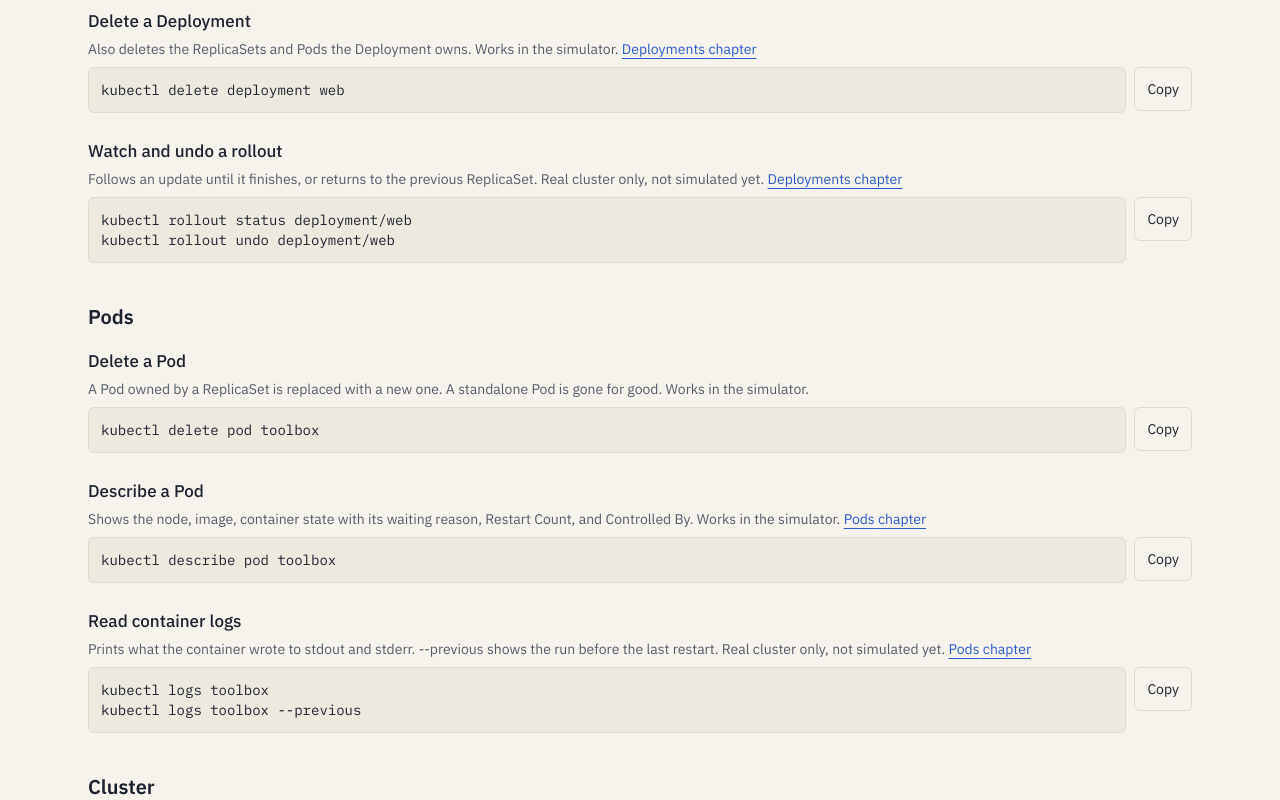
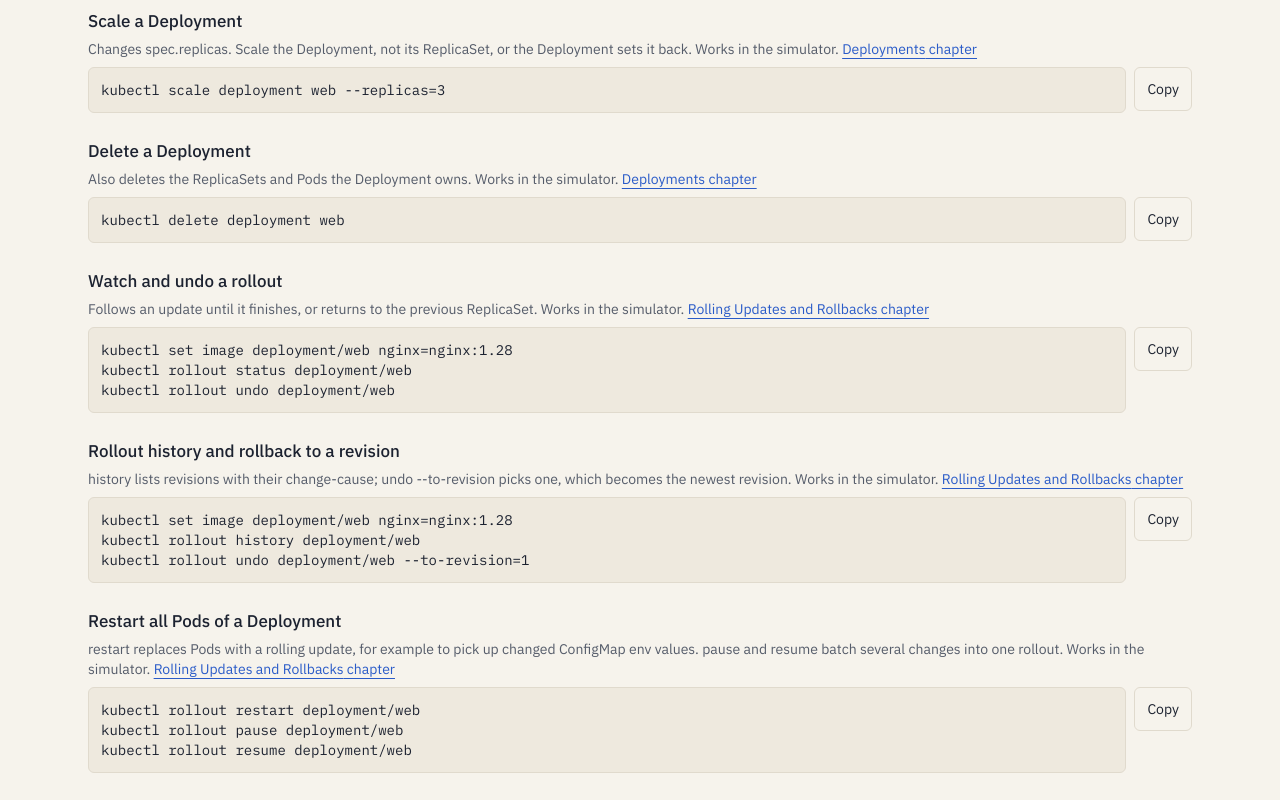
Before and after one commit to SaihanTaki/kubernetes-practice, a Next.js app: page /cheatsheet in a window 1280 px wide. Shown: the part 1560-2360 px from the top of the page. Built offline with nearby package versions, Linux system fonts and the light colour scheme.

Commit message:
feat(cheatsheet): add Services, labels, rollout, config, probe entries

```diff
--- a/content/cheatsheet.ts
+++ b/content/cheatsheet.ts
@@ -125,10 +125,10 @@ export const cheatsheet: CheatsheetEntry[] = [
     category: "Deployments",
     keywords: ["rollout", "status", "undo", "history", "update"],
     explanation: "Follows an update until it finishes, or returns to the previous ReplicaSet.",
-    code: "kubectl rollout status deployment/web\nkubectl rollout undo deployment/web",
+    code: "kubectl set image deployment/web nginx=nginx:1.28\nkubectl rollout status deployment/web\nkubectl rollout undo deployment/web",
     language: "bash",
-    simulated: false,
-    relatedChapter: "deployments",
+    simulated: true,
+    relatedChapter: "rollouts",
   },
   {
     id: "get-nodes",
@@ -286,4 +286,192 @@ spec:
     simulated: false,
     relatedChapter: "replicasets",
   },
+  {
+    id: "expose",
+    title: "Expose a Deployment as a Service",
+    category: "Services",
+    keywords: ["expose", "service", "port", "target-port", "nodeport"],
+    explanation: "Creates a Service that selects the Deployment's Pods. --target-port is the container port; it defaults to --port.",
+    code: "kubectl expose deployment web --port=80 --target-port=80 --type=NodePort",
+    language: "bash",
+    simulated: true,
+    relatedChapter: "services",
+  },
+  {
+    id: "get-services",
+    title: "List Services and their endpoints",
+    category: "Services",
+    keywords: ["get", "svc", "endpoints", "ep", "clusterip"],
+    explanation: "A Service with no endpoints selects no ready Pods: compare its selector with the Pod labels.",
+    code: "kubectl get svc\nkubectl get endpoints",
+    language: "bash",
+    simulated: true,
+    relatedChapter: "services",
+  },
+  {
+    id: "pod-ips",
+    title: "Show Pod IPs and nodes",
+    category: "Inspect",
+    keywords: ["get", "wide", "ip", "node"],
+    explanation: "-o wide adds IP and NODE columns. Pod IPs change when Pods are replaced, which is why Services exist.",
+    code: "kubectl get pods -o wide",
+    language: "bash",
+    simulated: true,
+    relatedChapter: "services",
+  },
+  {
+    id: "service-yaml",
+    title: "Service manifest",
+    category: "Services",
+    keywords: ["service", "yaml", "selector", "port", "targetport"],
+    explanation: "port is what clients use; targetPort is the container port. The selector must match the Pod labels.",
+    code: `apiVersion: v1
+kind: Service
+metadata:
+  name: web
+spec:
+  type: ClusterIP
+  selector:
+    app: web
+  ports:
+    - port: 80
+      targetPort: 80`,
+    language: "yaml",
+    simulated: false,
+    relatedChapter: "services",
+  },
+  {
+    id: "show-labels",
+    title: "Show and filter by labels",
+    category: "Labels",
+    keywords: ["labels", "show-labels", "selector", "-l", "in", "notin"],
+    explanation: "Equality (=, !=) and set-based (in, notin, exists) selectors. Quote set-based ones in a shell.",
+    code: "kubectl get pods --show-labels\nkubectl get pods -l app=web\nkubectl get pods -l 'app in (web,api)'",
+    language: "bash",
+    simulated: true,
+    relatedChapter: "labels",
+  },
+  {
+    id: "label",
+    title: "Add, change, or remove a label",
+    category: "Labels",
+    keywords: ["label", "overwrite", "remove"],
+    explanation: "Changing an existing label needs --overwrite. A trailing minus removes the key.",
+    code: "kubectl label pod toolbox tier=debug\nkubectl label pod toolbox tier=tools --overwrite\nkubectl label pod toolbox tier-",
+    language: "bash",
+    simulated: true,
+    relatedChapter: "labels",
+  },
+  {
+    id: "annotate",
+    title: "Annotate a resource",
+    category: "Labels",
+    keywords: ["annotate", "annotation", "change-cause"],
+    explanation: "Annotations hold notes for people and tools; selectors cannot use them. change-cause shows in rollout history.",
+    code: "kubectl annotate deployment web kubernetes.io/change-cause=\"update to 1.28\"",
+    language: "bash",
+    simulated: true,
+    relatedChapter: "labels",
+  },
+  {
+    id: "rollout-history",
+    title: "Rollout history and rollback to a revision",
+    category: "Deployments",
+    keywords: ["rollout", "history", "undo", "to-revision", "revision"],
+    explanation: "history lists revisions with their change-cause; undo --to-revision picks one, which becomes the newest revision.",
+    code: "kubectl set image deployment/web nginx=nginx:1.28\nkubectl rollout history deployment/web\nkubectl rollout undo deployment/web --to-revision=1",
+    language: "bash",
+    simulated: true,
+    relatedChapter: "rollouts",
+  },
+  {
+    id: "rollout-restart",
+    title: "Restart all Pods of a Deployment",
+    category: "Deployments",
+    keywords: ["rollout", "restart", "pause", "resume"],
+    explanation: "restart replaces Pods with a rolling update, for example to pick up changed ConfigMap env values. pause and resume batch several changes into one rollout.",
+    code: "kubectl rollout restart deployment/web\nkubectl rollout pause deployment/web\nkubectl rollout resume deployment/web",
+    language: "bash",
+    simulated: true,
+    relatedChapter: "rollouts",
+  },
+  {
+    id: "create-configmap",
+    title: "Create a ConfigMap from literals",
+    category: "Configuration",
+    keywords: ["configmap", "cm", "create", "from-literal"],
+    explanation: "Each --from-literal adds one key. Pods read it through env, envFrom, or a volume.",
+    code: "kubectl create configmap app-config --from-literal=LOG_LEVEL=info --from-literal=PORT=8080\nkubectl describe configmap app-config",
+    language: "bash",
+    simulated: true,
+    relatedChapter: "config",
+  },
+  {
+    id: "create-secret",
+    title: "Create a Secret from literals",
+    category: "Configuration",
+    keywords: ["secret", "create", "generic", "base64"],
+    explanation: "Values are stored base64-encoded, which is not encryption. describe shows sizes, not values.",
+    code: "kubectl create secret generic db --from-literal=DB_PASSWORD=s3cr3t\nkubectl get secret db -o yaml",
+    language: "bash",
+    simulated: true,
+    relatedChapter: "config",
+  },
+  {
+    id: "env-from-config",
+    title: "Read config into env vars",
+    category: "Configuration",
+    keywords: ["env", "valuefrom", "envfrom", "configmapkeyref", "secretkeyref", "yaml"],
+    explanation: "One key with valueFrom, or every key with envFrom. A missing object or key leaves the Pod in CreateContainerConfigError.",
+    code: `apiVersion: v1
+kind: Pod
+metadata:
+  name: api
+spec:
+  containers:
+    - name: api
+      image: example/api:1.1
+      env:
+        - name: LOG_LEVEL
+          valueFrom:
+            configMapKeyRef:
+              name: app-config
+              key: LOG_LEVEL
+      envFrom:
+        - secretRef:
+            name: db`,
+    language: "yaml",
+    simulated: false,
+    relatedChapter: "config",
+  },
+  {
+    id: "probes-yaml",
+    title: "Readiness and liveness probes",
+    category: "Configuration",
+    keywords: ["probe", "readiness", "liveness", "startup", "httpget", "yaml"],
+    explanation: "Readiness controls Service traffic; liveness restarts the container. Point both at the port the app listens on.",
+    code: `apiVersion: v1
+kind: Pod
+metadata:
+  name: api
+spec:
+  containers:
+    - name: api
+      image: example/api:1.1
+      ports:
+        - containerPort: 8080
+      readinessProbe:
+        httpGet:
+          path: /ready
+          port: 8080
+        periodSeconds: 5
+      livenessProbe:
+        httpGet:
+          path: /healthz
+          port: 8080
+        failureThreshold: 3`,
+    language: "yaml",
+    simulated: false,
+    relatedChapter: "health-checks",
+  },
 ];
```
